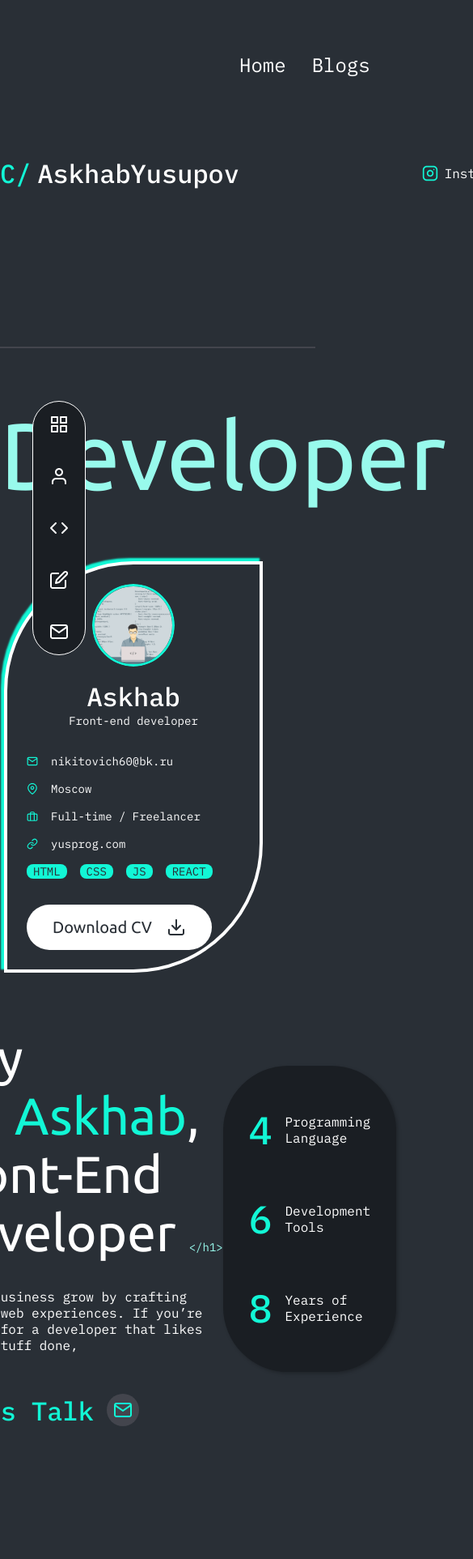
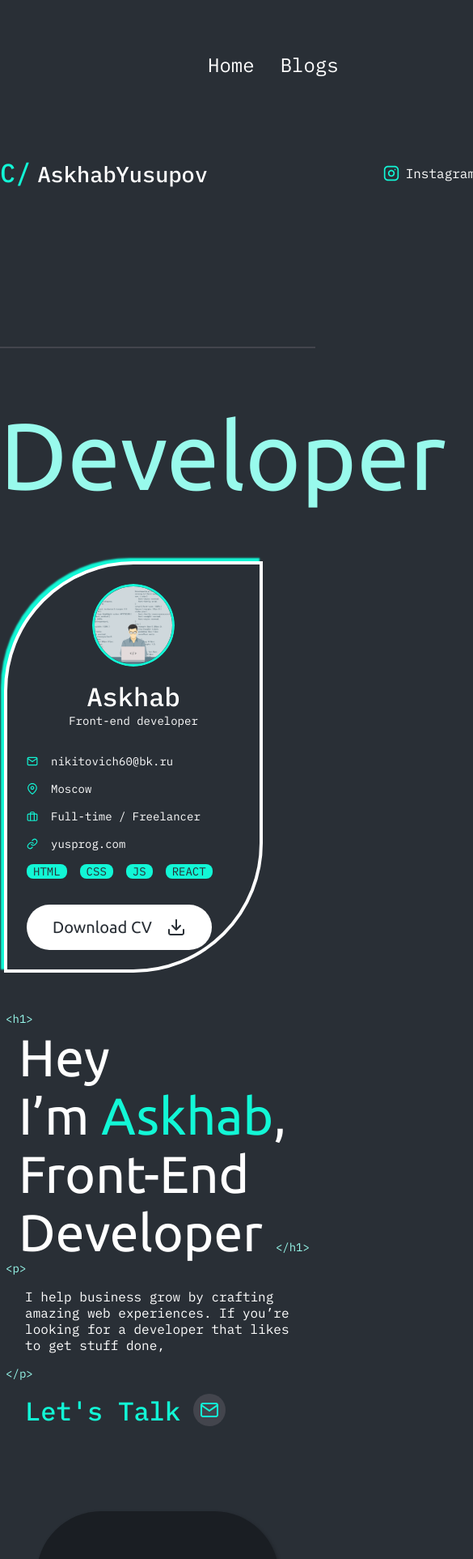
Before and after one commit to Restarter12/react-blog-vite, a React (Vite) app in the folder vite-blog/: page /#/ in a window 390 px wide. Shown: the top 1925 px of the page at 81% size, 585 px wide, since content can reach past the window. Built offline with nearby package versions, Linux system fonts and the light colour scheme; no server answers; the database is empty.

Commit message:
Apdate adaptive

```diff
--- a/vite-blog/src/components/header/header.module.scss
+++ b/vite-blog/src/components/header/header.module.scss
@@ -23,6 +23,9 @@
 				letter-spacing: 0%;
 				text-align: left;
 				text-transform: capitalize;
+				@media (max-width: 768px) {
+					font-size: 27px;
+				}
 
 				.headerLogoSpan {
 					color: rgba(18, 247, 214, 1);
@@ -47,6 +50,10 @@
 				display: flex;
 				gap: 32px;
 				margin-right: 64px;
+
+				@media (max-width: 768px) {
+					margin-right: 55px;
+				}
 
 				.headerNavA {
 
--- a/vite-blog/src/components/sidebar/sidebar.module.scss
+++ b/vite-blog/src/components/sidebar/sidebar.module.scss
@@ -12,6 +12,14 @@
 
 	@media (max-width: 1440px) {
 		left: 40px;
+	}
+
+	@media (max-width: 1175px) {
+		padding: 3px 8px;
+	}
+
+	@media (max-width: 900px) {
+		display: none;
 	}
 
 	button {
@@ -32,7 +40,6 @@
 			left: 0;
 			opacity: 0;
 			padding: 8px;
-			 // скрываем черную иконку по умолчанию
 		}
 
 		&:hover {
--- a/vite-blog/src/pages/Home/sections/hero/Hero.jsx
+++ b/vite-blog/src/pages/Home/sections/hero/Hero.jsx
@@ -168,8 +168,6 @@ const Hero = () => {
 									</p>
 								</div>
 							</div>
-
-
 						</div>
 					</div>
 
--- a/vite-blog/src/pages/Home/sections/hero/hero.module.scss
+++ b/vite-blog/src/pages/Home/sections/hero/hero.module.scss
@@ -36,6 +36,7 @@
 			}
 
 
+
 			.heroBlockInfo {
 				width: 320px;
 				flex-shrink: 0;
@@ -51,6 +52,7 @@
 				@media (max-width: 1280px) {
 					margin-right: 60px;
 				}
+
 
 				.heroBlockInfoPerson {
 					.heroBlockInfoAvatar {
@@ -148,7 +150,7 @@
 					border-radius: 32px;
 					background: var(--White, rgba(255, 255, 255, 1));
 
-					&:hover{
+					&:hover {
 						background-color: black;
 						color: white;
 					}
@@ -161,6 +163,11 @@
 
 				@media (max-width: 1280px) {
 					display: flex;
+				}
+
+				@media (max-width: 768px) {
+					flex-wrap: wrap;
+					justify-content: center;
 				}
 
 				.heroBlockDeveloperHedingBlock {
@@ -278,6 +285,11 @@
 				background: rgba(26, 30, 35, 1);
 				padding: 48px 32px;
 
+				@media (max-width: 768px) {
+					align-items: flex-start;
+
+				}
+
 				.heroBlockDeveloperSkilsParag {
 					display: flex;
 					gap: 16px;
@@ -311,5 +323,5 @@
 }
 
 .hero-char {
-  display: inline-block;
+	display: inline-block;
 }
--- a/vite-blog/src/pages/Home/sections/skils/skils.module.scss
+++ b/vite-blog/src/pages/Home/sections/skils/skils.module.scss
@@ -119,6 +119,16 @@
 			gap: 128px;
 			padding-bottom: 128px;
 
+			@media (max-width: 1175px) {
+				padding: 0 170px;
+				display: grid;
+				grid-template-columns: repeat(2, 1fr);
+				grid-template-rows: repeat(2, 1fr);
+				grid-column-gap: 0px;
+				grid-row-gap: 32px;
+				padding-bottom: 64px;
+			}
+
 			@media (max-width: 1024px) {
 				padding: 0 120px;
 				display: grid;
```
Lines whose indentation alone changed are shown as unchanged.
